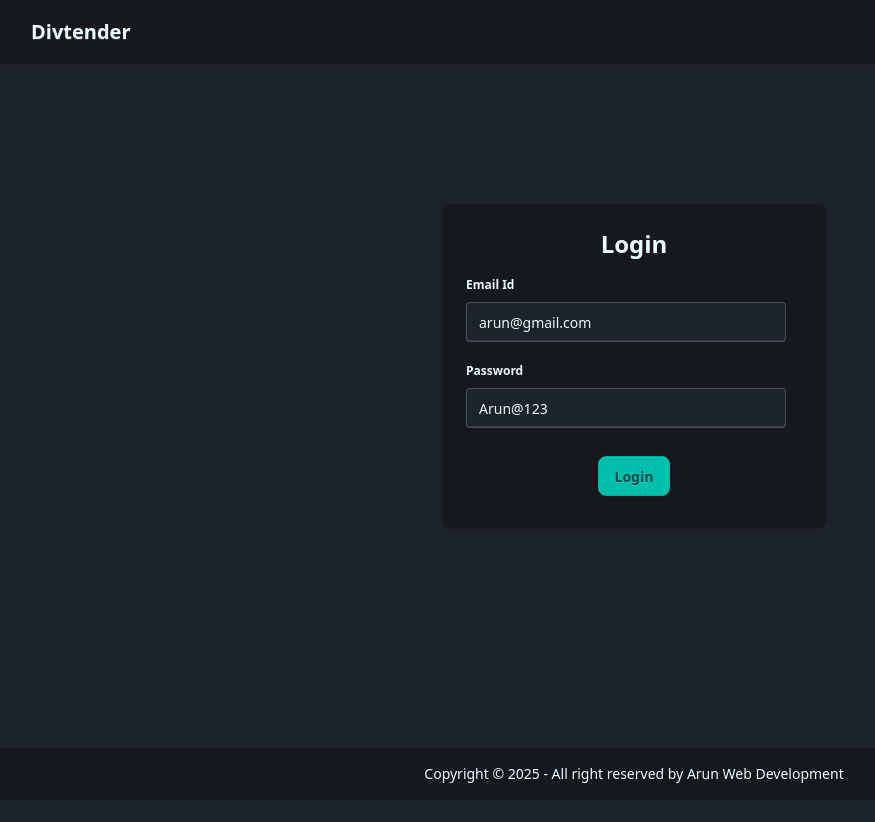
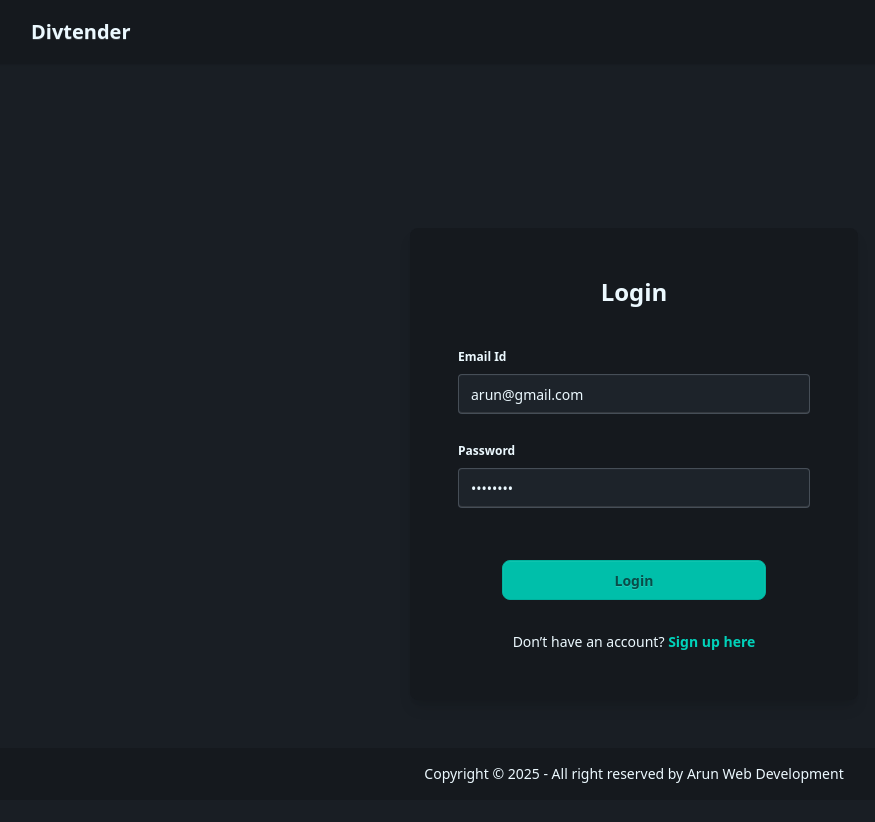
Before and after one commit to arunpanigrahi93/Divtender_frontend, a React (Vite) app: page /login in a window 1280 px wide. Shown: the top 822 px of the page, without its empty margins (6-881 px from the left). Before the commit the page ends 800 px from the top, so only its background shows below. Built offline with nearby package versions, Linux system fonts and the light colour scheme; no server answers.

Commit message:
signup form

```diff
--- a/src/components/Login.jsx
+++ b/src/components/Login.jsx
@@ -6,8 +6,13 @@ import { BASE_URL } from "../utils/constants";
 import { useNavigate } from "react-router-dom";
 
 const Login = () => {
+  const [firstName, setFirstName] = useState("");
+  const [lastName, setLastName] = useState("");
+  const [age, setAge] = useState("");
+  const [gender, setGender] = useState("");
   const [emailId, setEmailId] = useState("arun@gmail.com");
   const [password, setPassword] = useState("Arun@123");
+  const [isSigninForm, setIsSigninForm] = useState(true);
   const [error, setError] = useState("");
   const dispatch = useDispatch();
   const navigate = useNavigate();
@@ -16,56 +21,144 @@ const Login = () => {
     try {
       const res = await axios.post(
         BASE_URL + "/login",
-        {
-          emailId,
-          password,
-        },
+        { emailId, password },
         { withCredentials: true }
       );
-      // console.log(res.data);
       dispatch(addUser(res.data));
       navigate("/");
     } catch (err) {
-      setError(err?.response?.data);
+      setError(err?.response?.data || "Something went wrong!");
       console.log(err);
     }
   };
 
+  const handleSignUp = async () => {
+    try {
+      res = await axios.post(
+        BASE_URL + "/signup",
+        { firstName, lastName, age, gender, emailId, password },
+        { withCredentials: true }
+      );
+    } catch (err) {
+      console.log(err);
+    }
+  };
+
+  const handleInvert = () => {
+    setIsSigninForm(!isSigninForm);
+    setError("");
+  };
+
   return (
-    <div className="flex justify-center mt-35">
-      <div className="card bg-base-300 w-96 shadow-sm">
+    <div className="flex items-center justify-center min-h-screen bg-base-200">
+      <div className="card bg-base-300 w-full max-w-md shadow-lg p-6">
         <div className="card-body">
-          <h2 className="card-title justify-center font-bold text-2xl">
-            Login
+          <h2 className="card-title font-bold text-2xl mb-4 text-center justify-center">
+            {!isSigninForm ? "Signup" : "Login"}
           </h2>
-          <fieldset className="fieldset">
+
+          {/* All fields centered as a block */}
+          <div className="flex flex-col items-center w-full">
+            {/* Show extra fields only when Signup */}
+            {!isSigninForm && (
+              <>
+                <fieldset className="fieldset my-2 w-full">
+                  <legend className="fieldset-legend">First Name</legend>
+                  <input
+                    type="text"
+                    className="input w-full"
+                    placeholder="Type here"
+                    value={firstName}
+                    onChange={(e) => setFirstName(e.target.value)}
+                  />
+                </fieldset>
+
+                <fieldset className="fieldset my-2 w-full">
+                  <legend className="fieldset-legend">Last Name</legend>
+                  <input
+                    type="text"
+                    className="input w-full"
+                    placeholder="Type here"
+                    value={lastName}
+                    onChange={(e) => setLastName(e.target.value)}
+                  />
+                </fieldset>
+
+                <fieldset className="fieldset my-2 w-full">
+                  <legend className="fieldset-legend">Age</legend>
+                  <input
+                    type="number"
+                    className="input w-full"
+                    placeholder="Type here"
+                    value={age}
+                    onChange={(e) => setAge(e.target.value)}
+                  />
+                </fieldset>
+
+                <fieldset className="fieldset my-2 w-full">
+                  <legend className="fieldset-legend">Gender</legend>
+                  <input
+                    type="text"
+                    className="input w-full"
+                    placeholder="Type here"
+                    value={gender}
+                    onChange={(e) => setGender(e.target.value)}
+                  />
+                </fieldset>
+              </>
+            )}
+
+            {/* Email */}
+            <fieldset className="fieldset my-2 w-full">
               <legend className="fieldset-legend">Email Id</legend>
               <input
-              type="text"
-              className="input"
+                type="email"
+                className="input w-full"
                 placeholder="Type here"
                 value={emailId}
                 onChange={(e) => setEmailId(e.target.value)}
               />
             </fieldset>
-          <fieldset className="fieldset">
+
+            {/* Password */}
+            <fieldset className="fieldset my-2 w-full">
               <legend className="fieldset-legend">Password</legend>
               <input
-              type="text"
-              className="input"
+                type="password"
+                className="input w-full"
                 placeholder="Type here"
                 value={password}
                 onChange={(e) => setPassword(e.target.value)}
               />
             </fieldset>
-          <p className="text-red-500">{error}</p>
-          <div className="card-actions justify-center my-2">
+          </div>
+
+          {/* Error Message */}
+          <p className="text-red-500 text-center mt-2">{error}</p>
+
+          {/* Submit Button */}
+          <div className="card-actions justify-center my-4">
             <button
-              className="btn btn-active btn-accent rounded-lg"
-              onClick={handleLogin}
+              className="btn btn-active btn-accent rounded-lg w-3/4"
+              onClick={isSigninForm ? handleLogin : handleSignUp}
             >
-              Login
+              {!isSigninForm ? "Signup" : "Login"}
             </button>
+          </div>
+
+          {/* Switch Mode */}
+          <div className="text-center mt-2">
+            <p className="text-sm">
+              {isSigninForm
+                ? "Don’t have an account?"
+                : "Already have an account?"}{" "}
+              <button
+                onClick={handleInvert}
+                className="text-accent font-semibold hover:underline"
+              >
+                {isSigninForm ? "Sign up here" : "Login here"}
+              </button>
+            </p>
           </div>
         </div>
       </div>
```
Lines whose indentation alone changed are shown as unchanged.
